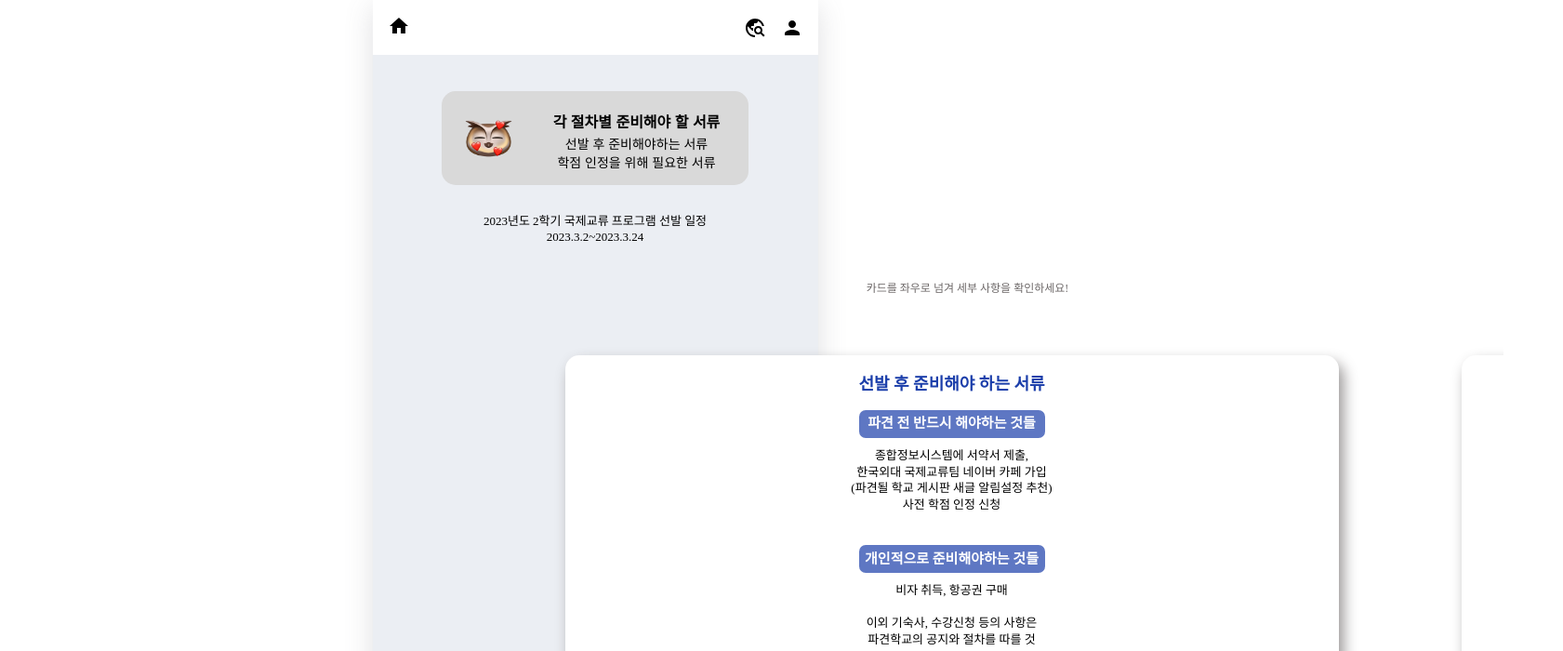
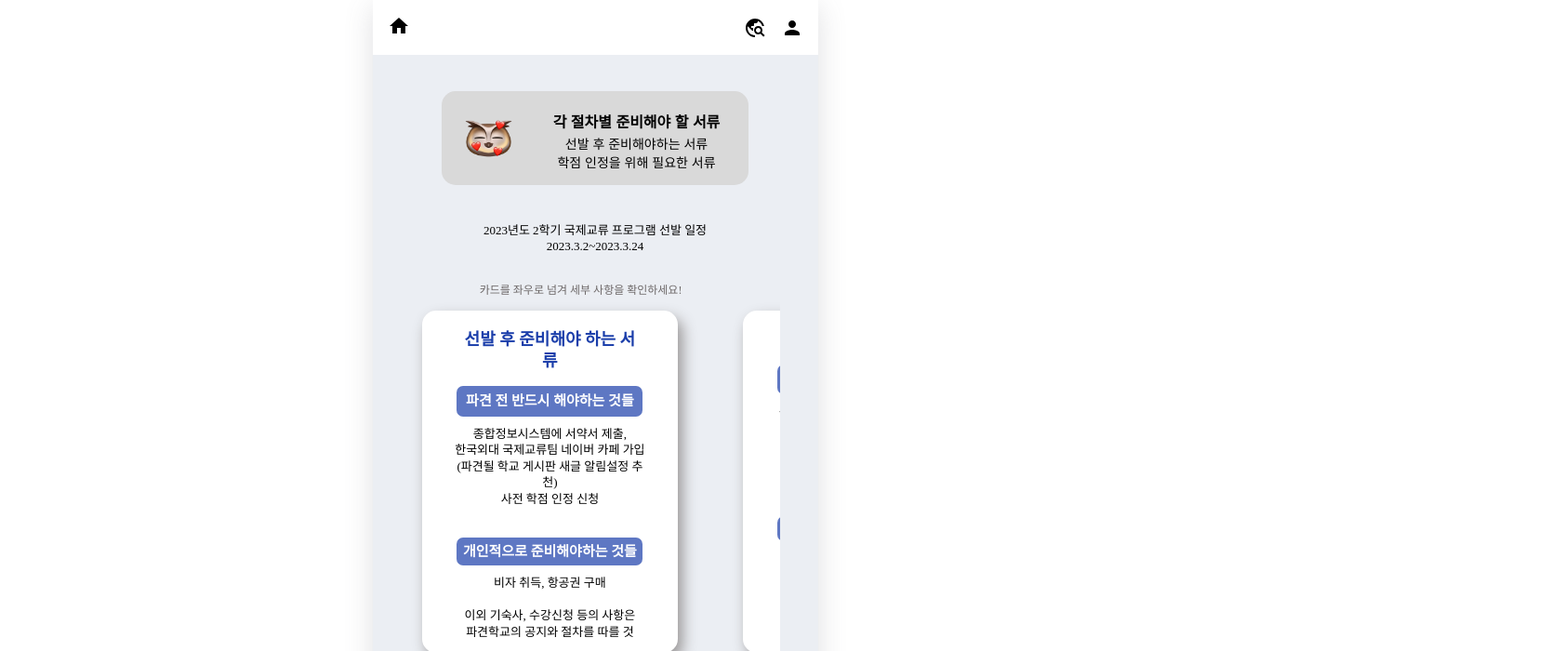
Before and after one commit to hufs-swai-capstone/the-global, a React (Create React App) app in the folder the-global/: page /document in a window 1280 px wide. Shown: the top 700 px of the page at 93% size, 1681 px wide, since content can reach past the window. Built offline with nearby package versions, Linux system fonts and the light colour scheme.

Commit message:
feat. fixed design

```diff
--- a/the-global/src/styles/ContentCard.module.css
+++ b/the-global/src/styles/ContentCard.module.css
@@ -9,17 +9,17 @@
 }
 .contentCard{
     background-color: white;
-    width : 65vw;
-    height : 43vh;
+    width : 275px;
+    height : 368px;
     display: flex;
     flex-direction: column;
     align-items: center;
     border-radius: 15px;
     box-shadow: 5px 8px 15px rgb(153, 150, 150);
-    margin : 0px 15px
+    margin : 0px 15px;
 }
 .title{
-    width: 50vw;
+    width: 200px;
     font-size: 18px;
     color :#1B3EAA;
     font-weight:900;
--- a/the-global/src/styles/Main.module.css
+++ b/the-global/src/styles/Main.module.css
@@ -11,11 +11,13 @@
     color : #6D6868;
     text-align: center;
     margin-top : 13%;
-    margin-bottom : 5%;
+    margin-bottom : 3%;
 }
 .MenuButtons {
     display : flex;
     flex-direction: column;
+    position : absolute;
+    top : 40%;
 }
 
 .MenuButtonBox {
--- a/the-global/src/styles/Menu_Document.module.css
+++ b/the-global/src/styles/Menu_Document.module.css
@@ -5,33 +5,35 @@
     flex-direction: column;
     justify-content: center;
     position: absolute;
-    top : 38%;
-    width : 100%;
+    top : 35%;
+    width : 60%;
+    margin-top:2%;
 }
 .contentCards {
     display:flex;
     align-items: center;
-    width: 80%;
+    width: 400px;
     height : 400px;
     overflow: auto;
     scroll-snap-type: x proximity;
-    margin : 0 15vw;
     scroll-snap-align: center;
+    margin-left: 5%;
 }
 
 .menuBtn {
     display: flex;
     justify-content: center;
     margin-top: 5%;
-    margin-bottom : 3%;
+    margin-bottom : 5%;
 
 }
 
 .instruction {
     font-size: 12px;
     color : #6D6868;
-    text-align: center;
-    margin-bottom: 3%;;
+    width : 100%;
+    margin-left : 15%;
+    margin-right : 15%;
 }
 
 .usefulInfo{
--- a/the-global/src/styles/Menu_Intro.module.css
+++ b/the-global/src/styles/Menu_Intro.module.css
@@ -5,33 +5,34 @@
     flex-direction: column;
     justify-content: center;
     position: absolute;
-    top : 38%;
-    width : 100%;
+    top : 35%;
+    width : 60%;
+    margin-top:2%;
 }
 .contentCards {
     display:flex;
     align-items: center;
-    width: 80%;
+    width: 400px;
     height : 400px;
     overflow: auto;
     scroll-snap-type: x proximity;
-    margin : 0 15vw;
     scroll-snap-align: center;
+    margin-left : 5%;
 }
 
 .menuBtn {
     display: flex;
     justify-content: center;
     margin-top: 5%;
-    margin-bottom : 3%;
-
+    margin-bottom : 5%;
 }
 
 .instruction {
     font-size: 12px;
     color : #6D6868;
-    text-align: center;
-    margin-bottom: 3%;;
+    width : 100%;
+    margin-left : 15%;
+    margin-right : 15%;
 }
 
 .usefulInfo{
--- a/the-global/src/styles/SubContent.module.css
+++ b/the-global/src/styles/SubContent.module.css
@@ -24,7 +24,7 @@
 }
 
 .detail {
-    width : 55vw;
+    width : 215px;
     font-size: 13px;
     font-weight: 500;
     overflow-y: scroll;
```
